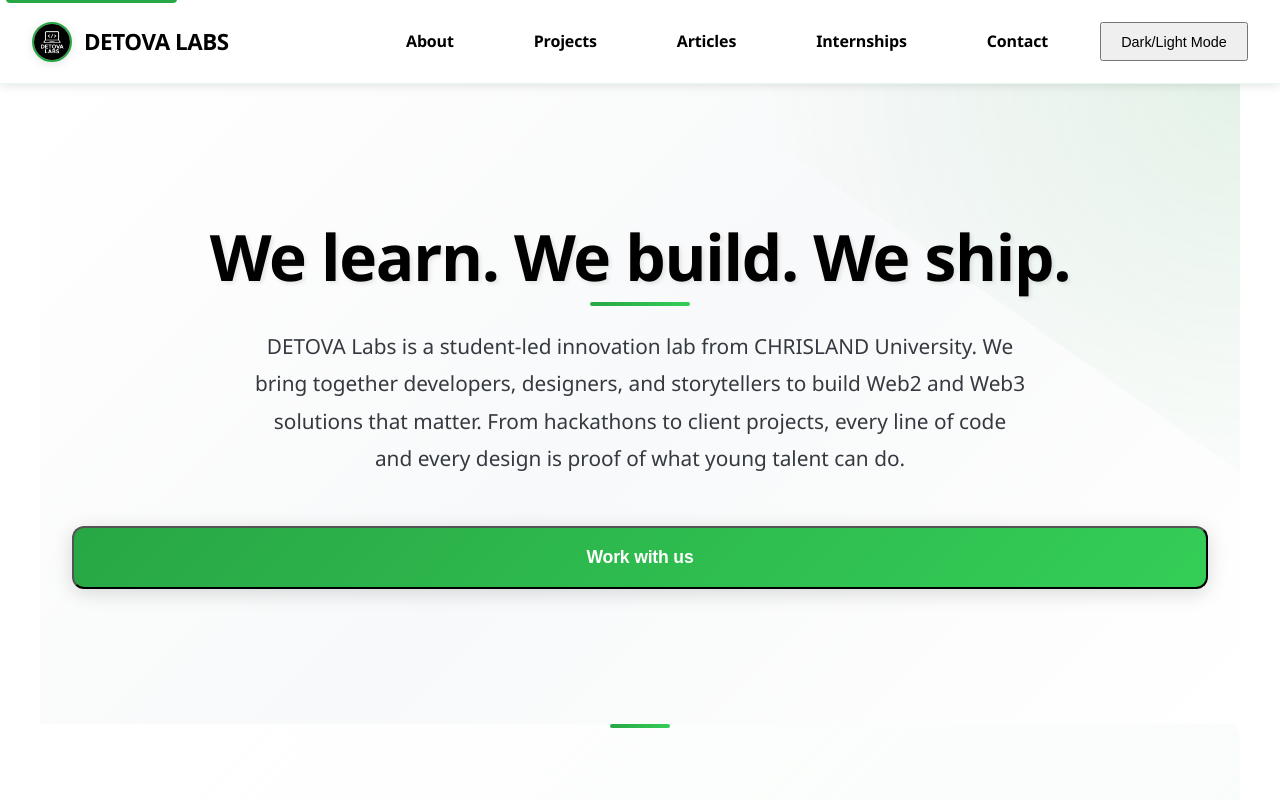
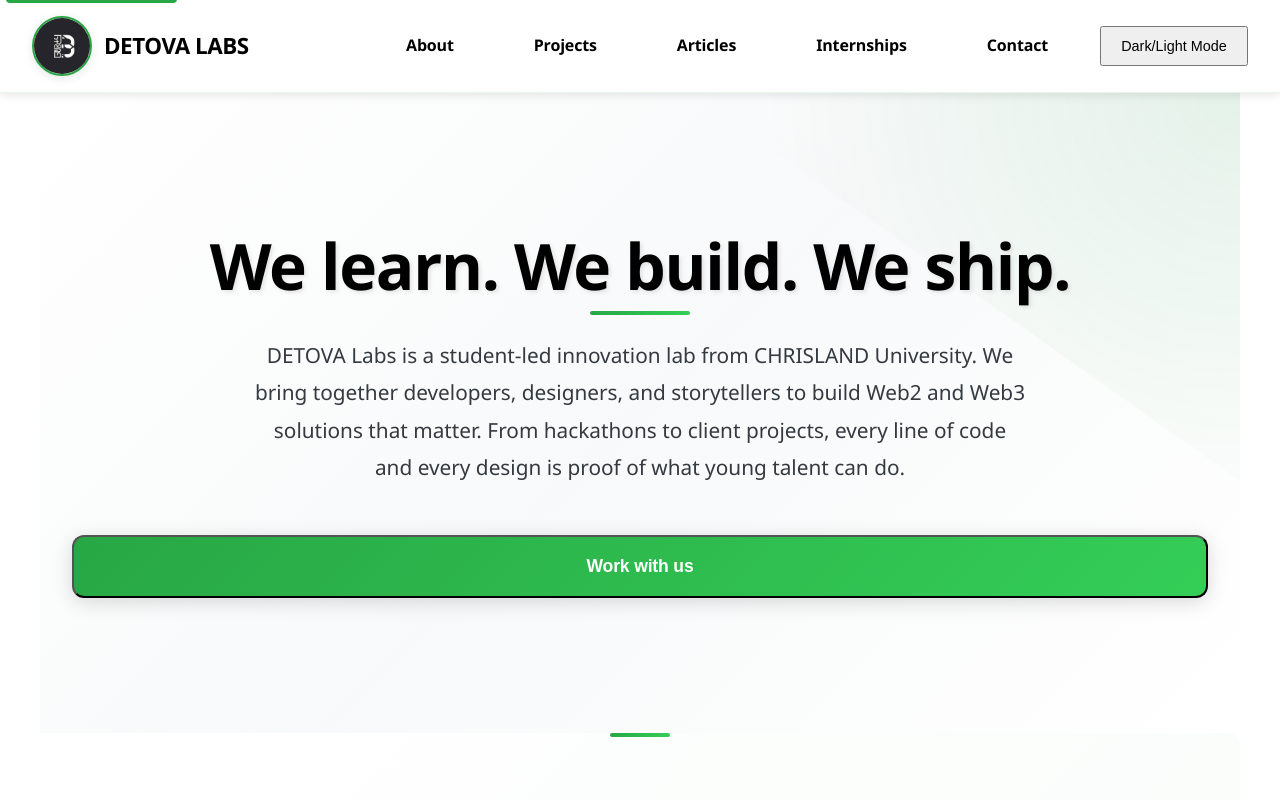
Before and after one commit to Dharmie18/DETOVA-Labs, a plain HTML site: page main-detova-site/index.html in a window 1280 px wide. Shown: the top 800 px of the page. Drawn offline with Linux system fonts and the light colour scheme.

Commit message:
made logo bigger, and activated the form

```diff
--- a/main-detova-site/index.html
+++ b/main-detova-site/index.html
@@ -4,13 +4,13 @@
   <meta charset="UTF-8">
   <meta name="viewport" content="width=device-width, initial-scale=1.0">
   <title>DETOVA Labs</title>
-  <link rel="icon" type="image/png" href="images/DETOVA logo.jpg">
+  <link rel="icon" type="image/png" href="images/logo.jpg">
   <link rel="stylesheet" href="styles.css">
 </head>
 <body>
   <header>
     <a href="index.html">
-      <img src="images/logo.jpg" alt="Detova Labs Logo" width="40">
+      <img src="images/DETOVA logo.jpg" alt="Detova Labs Logo" width="60" height="60">
       DETOVA LABS
     </a>
 
```
Also changed, not shown: main-detova-site/apply.html (+1 -1 lines).
